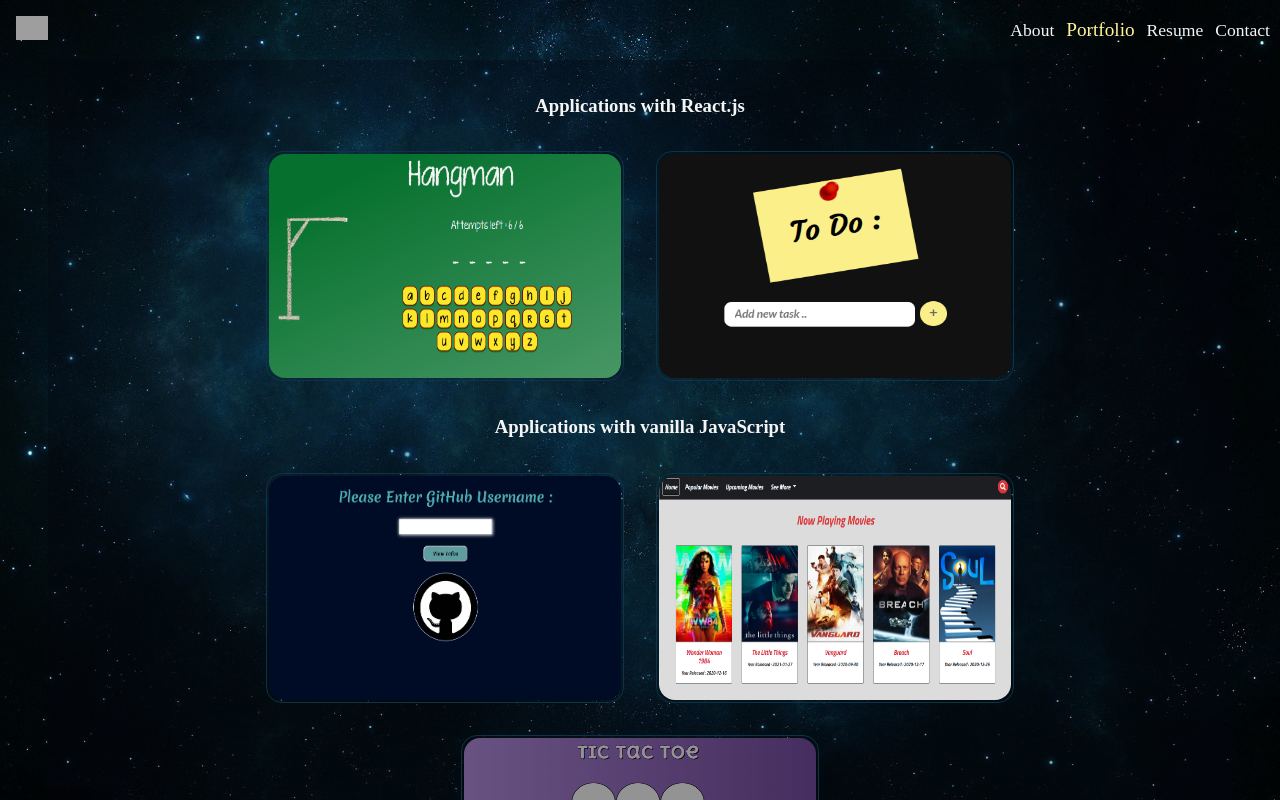
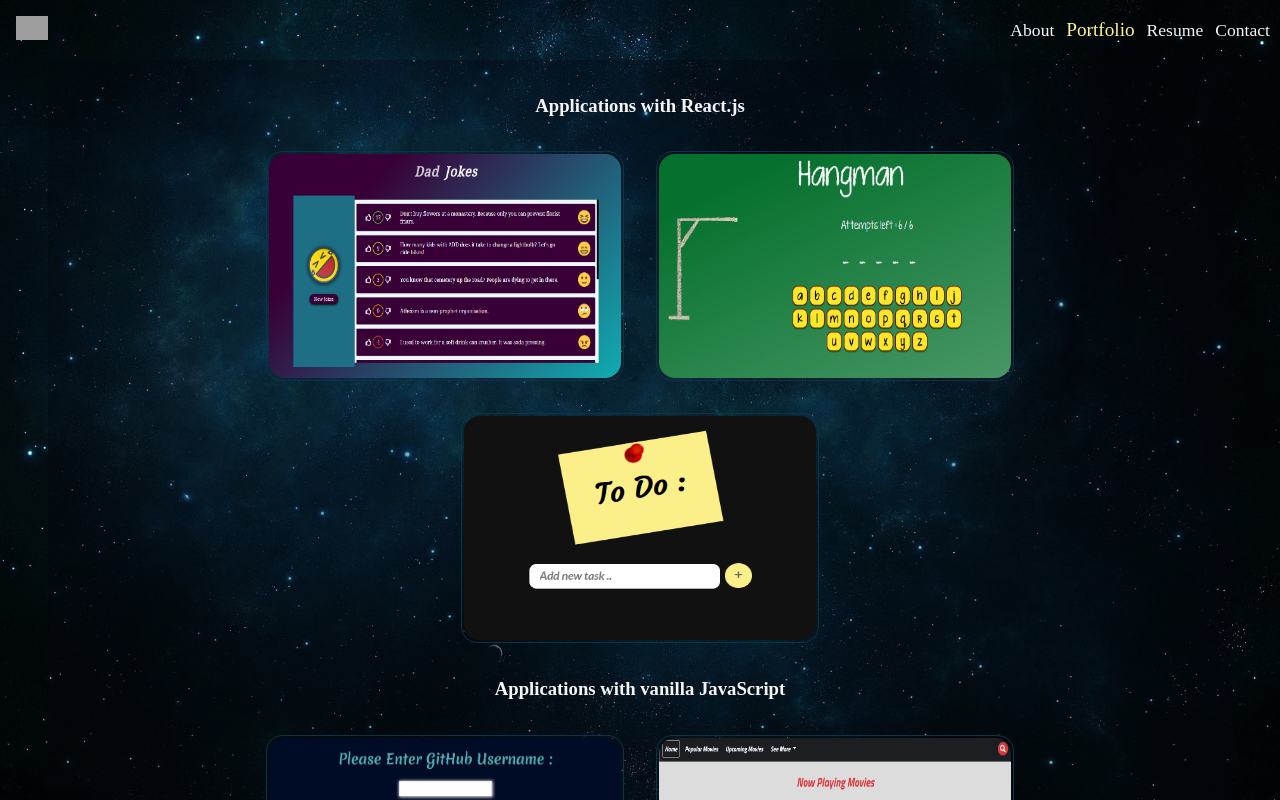
Before and after one commit to halakhellow/portfolio, a React (Create React App) app: page /portfolio/work in a window 1280 px wide. Shown: the top 800 px of the page. Built offline with nearby package versions, Linux system fonts and the light colour scheme; grey boxes are pictures that could not be loaded; a web font is replaced by a local one.

Commit message:
add Jokes application to ReactApplications component + add the app image

```diff
--- a/src/components/ReactApplications/ReactApplications.js
+++ b/src/components/ReactApplications/ReactApplications.js
@@ -4,10 +4,17 @@ import Application from "../../components/Application/Application";
 
 import todoAppImg from "../../images/todoApp.png";
 import hangmanImg from "../../images/hangmanApp.png";
+import jokesAppImg from "../../images/jokesApp.png";
 
 let ReactApplications = () => {
   return (
     <div>
+      <Application
+        title="JOKES"
+        imageSrc={jokesAppImg}
+        description="App deals with fetching jokes from an API &amp; uses react-flip-move library"
+        appLink="https://halakhellow.github.io/jokes-app/"
+      />
       <Application
         title="HANGMAN"
         imageSrc={hangmanImg}
```
Also changed, not shown: src/images/jokesApp.png (added).
